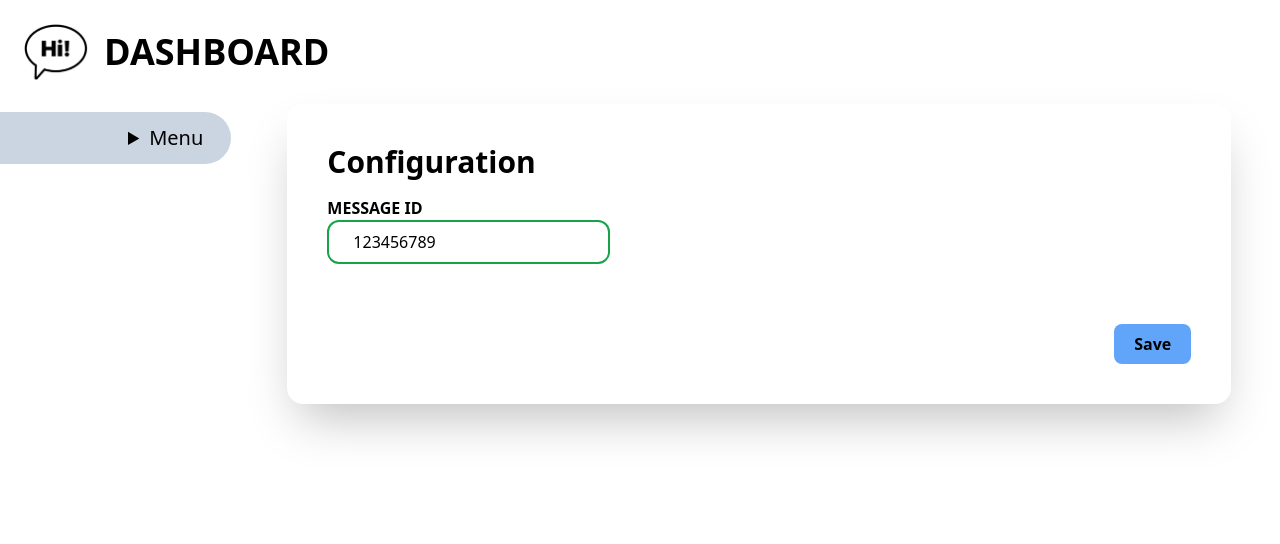
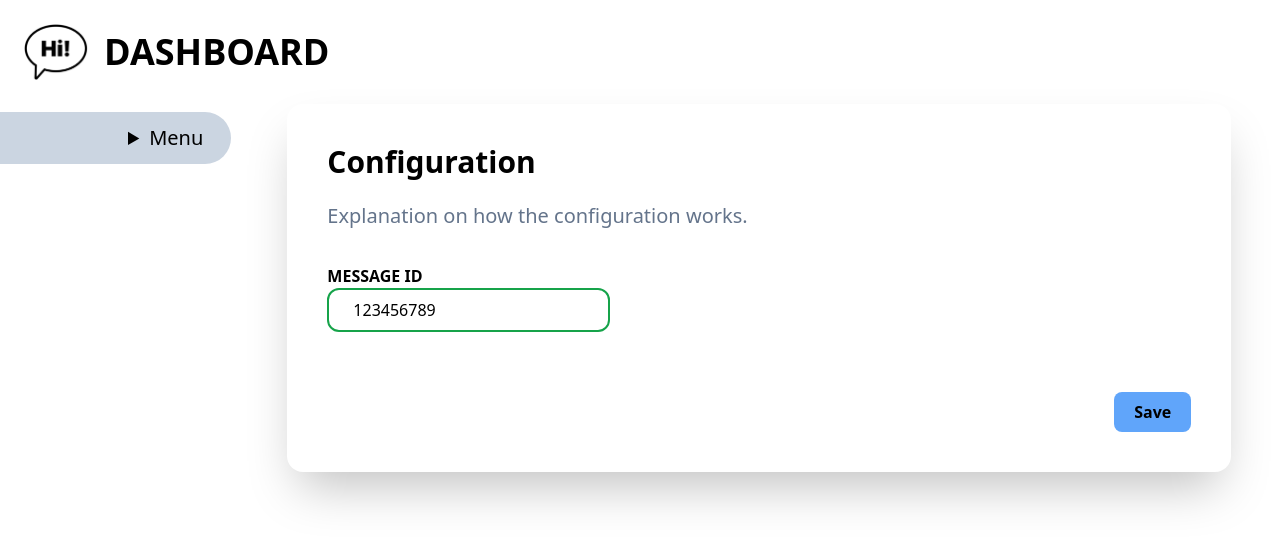
Before and after one commit to elimc/HelloDear, a Vue app in the folder dashboard/: page /config in a window 1280 px wide. Shown: the top 544 px of the page. Built offline with nearby package versions, Linux system fonts and the light colour scheme.

Commit message:
Added config explanation placeholder

```diff
--- a/dashboard/src/views/ConfigurationView.vue
+++ b/dashboard/src/views/ConfigurationView.vue
@@ -1,5 +1,8 @@
 <template>
   <card-widget :title="title">
+    <h3 class="text-xl text-slate-500 leading-loose mb-7">
+      Explanation on how the configuration works.
+    </h3>
     <div v-for="field in fields" :key="field.key" class="mb-5">
       <label class="pr-3 uppercase font-bold" :for="field.label">
         {{ field.label }}
@@ -32,7 +35,7 @@
 <script>
 import { inject, ref } from "vue";
 import CardWidget from "../components/Card.vue";
-import ButtonWidget from '../components/Button.vue';
+import ButtonWidget from "../components/Button.vue";
 
 export default {
   name: "Configuration",
@@ -49,7 +52,7 @@ export default {
     ]);
     const submit = () => {
       fields.value.forEach(({ key, value }) => {
-        if(value) {
+        if (value) {
           state.value[key] = value;
         }
       });
```
